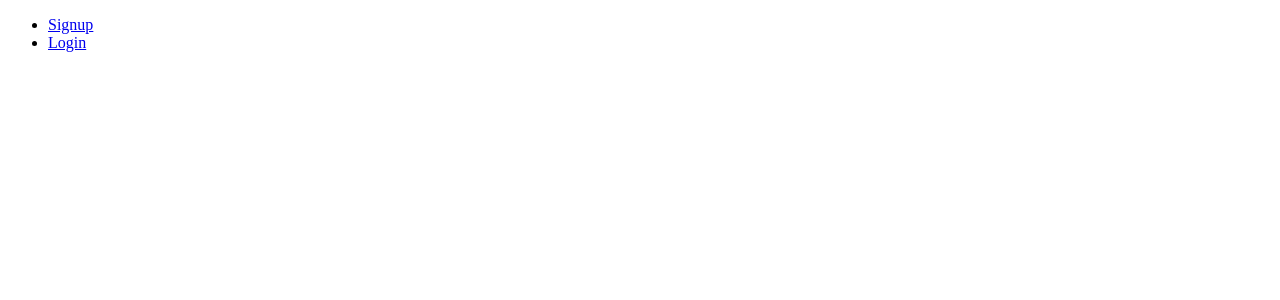
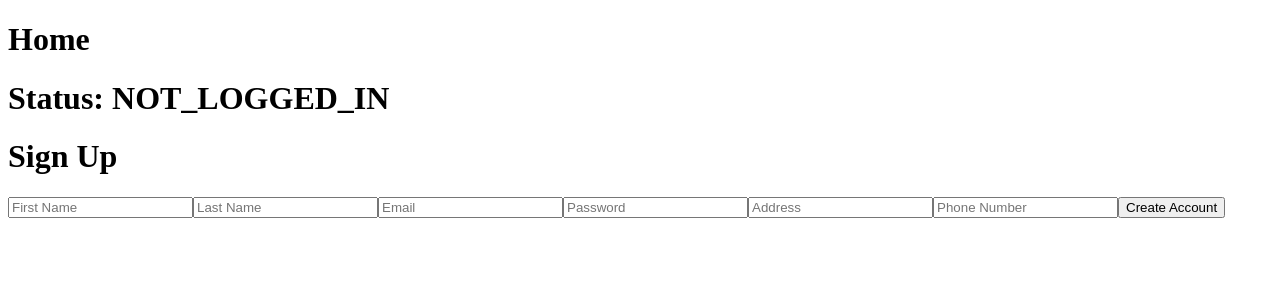
Before and after one commit to connorworthen/InstantEats-frontend, a React (Create React App) app: page / in a window 1280 px wide. Shown: the top 300 px of the page. Built offline with nearby package versions, Linux system fonts and the light colour scheme.

Commit message:
checking logged in status

```diff
--- a/src/App.js
+++ b/src/App.js
@@ -1,44 +1,33 @@
 import React, { Component } from 'react';
-import {Switch, Route, Link, BrowserRouter as Router} from 'react-router-dom'
-import Login from './components/registrations/Login'
-import Signup from './components/registrations/Signup'
+import { BrowserRouter, Switch, Route } from 'react-router-dom';
+import Home from './components/Home';
+// import Dashboard from './Dashboard';
 
+export default class App extends Component {
+  constructor() {
+    super();
 
-class App extends Component {
-  constructor(props) {
-    super(props);
     this.state = {
-      isLoggedIn: false,
+      loggedInStatus: 'NOT_LOGGED_IN',
       user: {}
-    };
+    }
   }
 
-render() {
+  render() {
     return (
-    <Router>
-      <div>
-        <nav>
-          <ul>
-            <li>
-              <Link to="/signup">Signup</Link>
-            </li>
-            <li>
-              <Link to="/login">Login</Link>
-            </li>
-          </ul>
-        </nav>
-
-    <Switch>
-      <Route path="/signup">
-        <Signup />
-      </Route>
-      <Route path="/login">
-        <Login />
-      </Route>
-    </Switch>
+      <div className="app">
+        <BrowserRouter>
+          <Switch>
+            <Route
+            exact path={"/"}
+            render={props => (
+              <Home {...props} loggedInStatus={this.state.loggedInStatus} />
+            )}
+            />
+            {/* <Route exact path={"/dashboard"} component={Dashboard} /> */}
+          </Switch>
+        </BrowserRouter>
       </div>
-  </Router>
-      );
+    )
   }
 }
-export default App;
--- a/src/actions/signup.js
+++ /dev/null
@@ -1,6 +0,0 @@
-export const addUser = (restaurantText) => {
-  return {
-    type: 'ADD_USER',
-    text: restaurantText
-  }
-}
--- /dev/null
+++ b/src/components/Home.js
@@ -0,0 +1,18 @@
+import React, { Component } from 'react';
+import Signup from './registrations/Signup';
+
+export default class Home extends Component {
+  constructor(props) {
+    super(props);
+  }
+
+  render() {
+    return (
+      <div>
+        <h1>Home</h1>
+        <h1>Status: {this.props.loggedInStatus}</h1>
+        <Signup />
+      </div>
+    );
+  }
+}
--- a/src/components/registrations/Signup.js
+++ b/src/components/registrations/Signup.js
@@ -1,7 +1,7 @@
 import React, { Component } from 'react';
 import axios from 'axios';
 
-class Signup extends Component {
+export default class Signup extends Component {
 
   constructor(props) {
     super(props);
@@ -107,4 +107,3 @@ render() {
     );
   }
 }
-export default Signup;
```
Also changed, not shown: src/containers/signup.js (deleted, +0 -17 lines), 1 other file (tests, documents, lock files or other folders).
